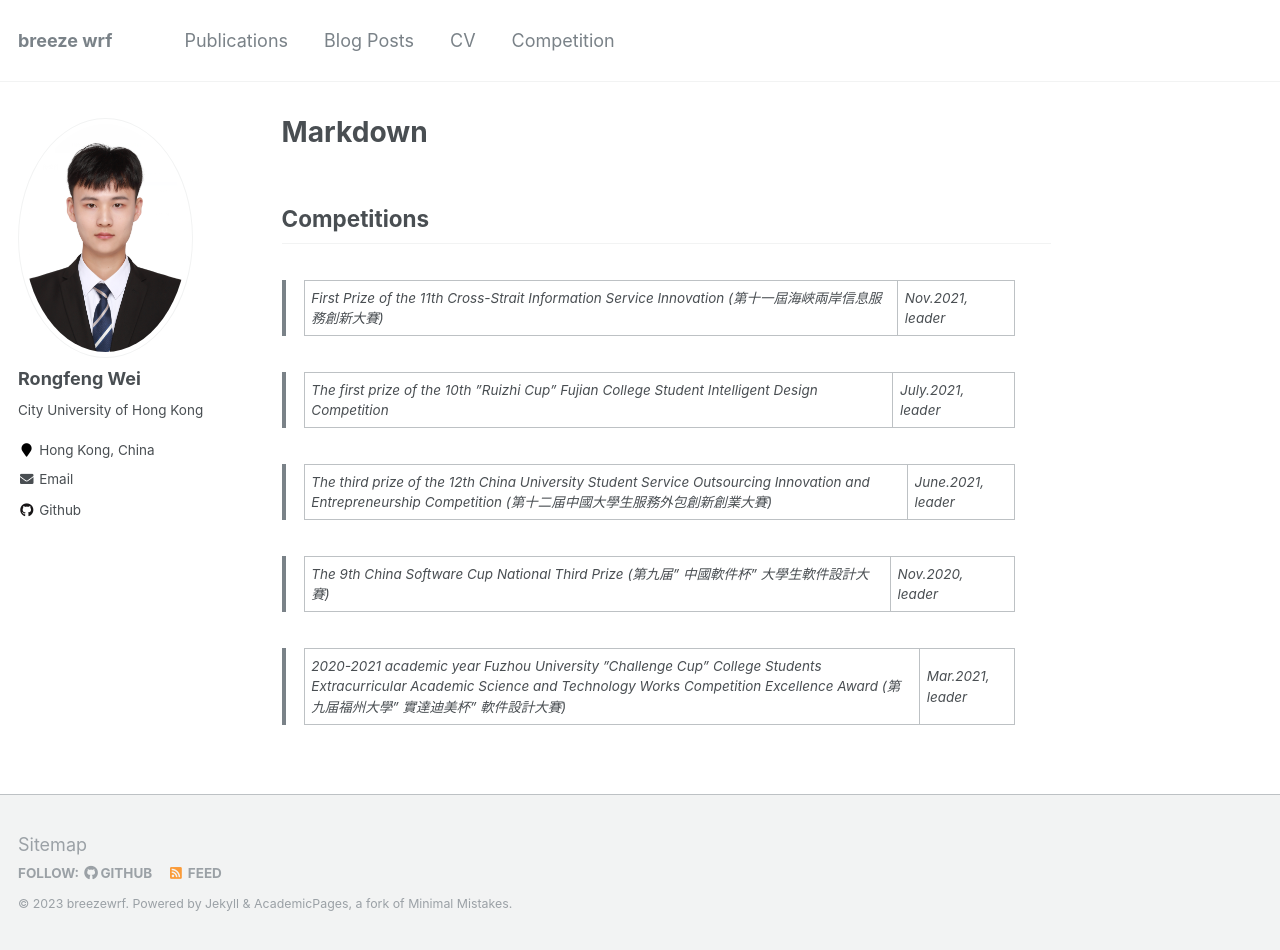
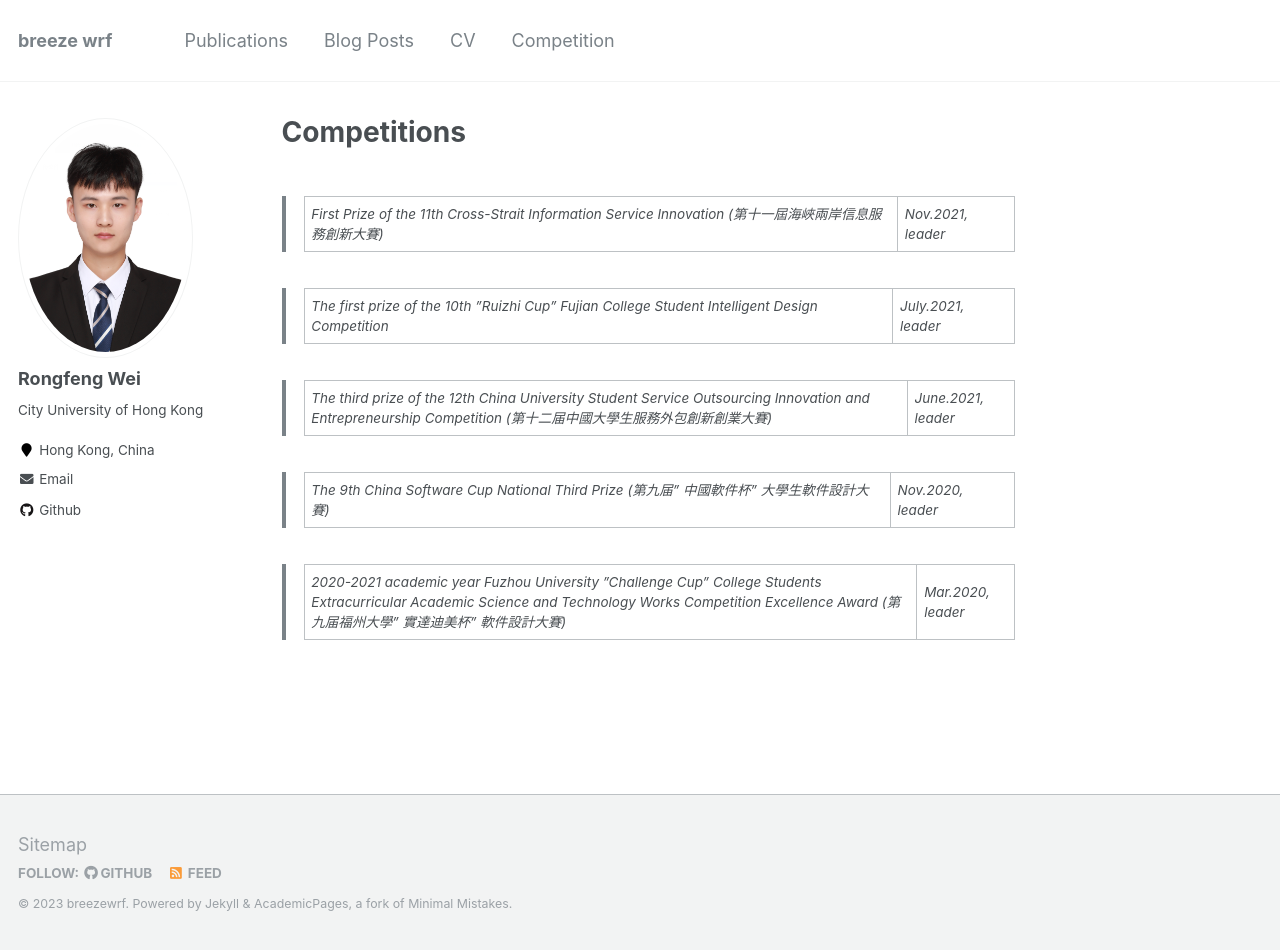
Before and after one commit to Breezewrf/breezewrf.github.io, a Jekyll site: the page built from _pages/markdown.md, in a window 1280 px wide and 950 px high. Built offline with Jekyll 4.4.1, drawn with Linux system fonts in a browser that asks for light colours.

Commit message:
update competition

```diff
--- a/_pages/markdown.md
+++ b/_pages/markdown.md
@@ -1,13 +1,12 @@
 ---
 permalink: /markdown/
-title: "Markdown"
+title: "Competitions"
 author_profile: true
 redirect_from:
   - /md/
   - /markdown.html
 ---
 
-## Competitions
 > First Prize of the 11th Cross-Strait Information Service Innovation (第十一屆海峽兩岸信息服務創新大賽) | Nov.2021, leader
 
 > The first prize of the 10th ”Ruizhi Cup” Fujian College Student Intelligent Design Competition | July.2021, leader
@@ -16,4 +15,4 @@ redirect_from:
 
 >The 9th China Software Cup National Third Prize (第九届” 中國軟件杯” 大學生軟件設計大賽) | Nov.2020, leader
 
->2020-2021 academic year Fuzhou University ”Challenge Cup” College Students Extracurricular Academic Science and Technology Works Competition Excellence Award (第九届福州大學” 實達迪美杯” 軟件設計大賽) | Mar.2021, leader
+>2020-2021 academic year Fuzhou University ”Challenge Cup” College Students Extracurricular Academic Science and Technology Works Competition Excellence Award (第九届福州大學” 實達迪美杯” 軟件設計大賽) | Mar.2020, leader
```
